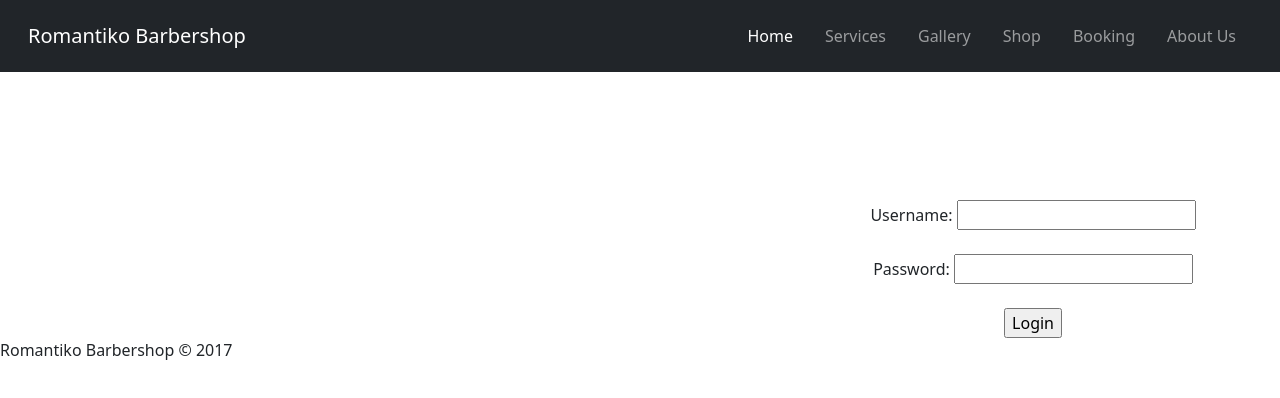
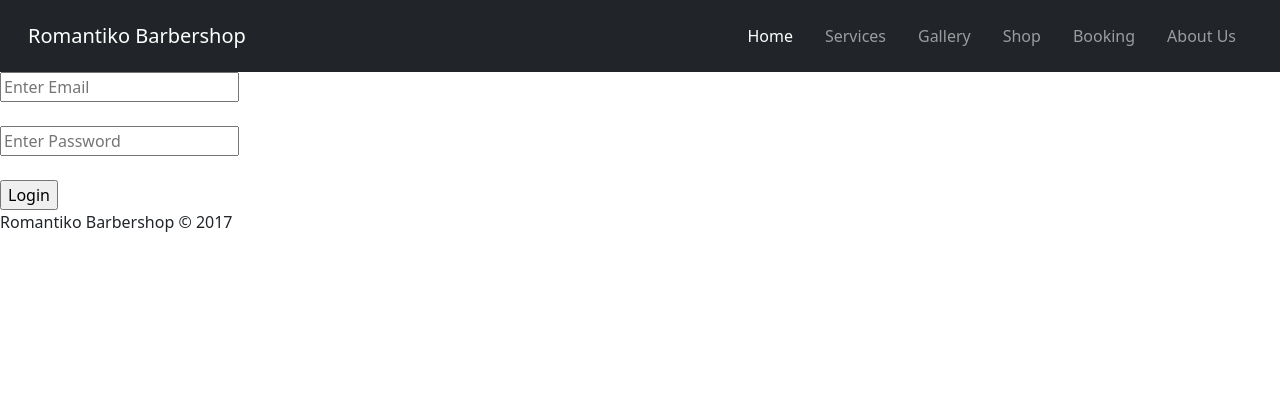
Before and after one commit to Romantiko-Capstone-Project/romantiko.ca, a Next.js app: page /Login in a window 1280 px wide. Shown: the top 398 px of the page. Built offline with nearby package versions, Linux system fonts and the light colour scheme.

Commit message:
Added more stuff to login page

```diff
--- a/src/components/LoginPage/Loginpage.jsx
+++ b/src/components/LoginPage/Loginpage.jsx
@@ -1,12 +1,13 @@
 import React from 'react'
 import style from '../../../styles/Home.module.css'
+
 function LoginPage() {
   return (
 
-    <div classname = {style.loginpage}>
-    <form id={style.login}>
-        <label for="fname">Username: </label> <input type="text" id="username" name="username"/><br/><br/>
-        <label for="lname">Password: </label> <input type="text" id="psswd" name="password"/><br/><br/>
+    <div>
+    <form classname={style.mainstuff}>
+        <input type="email" id="username" name="username" placeholder="Enter Email"/><br/><br/>
+        <input type="text" id="psswd" name="password" placeHolder="Enter Password"/><br/><br/>
         <input type="submit" value="Login"/>
     </form>
     </div>
--- a/styles/Home.module.css
+++ b/styles/Home.module.css
@@ -1,19 +1,10 @@
 .container {
   padding: 0 2rem;
 }
-#login{
-  background-color: white;
-  display:inline-block;
-  text-align:center;
-  margin-left: 68%;
-  margin-top: 10%;
 
-}
-
-.loginpage {
-  background-image: url('../public/img/login/stuff.PNG');
-  min-width: 100%;
-  height: 100%;
+.mainstuff {
+  text-align: center;
+  margin-left: 50%;
 }
 
 .main {
```
